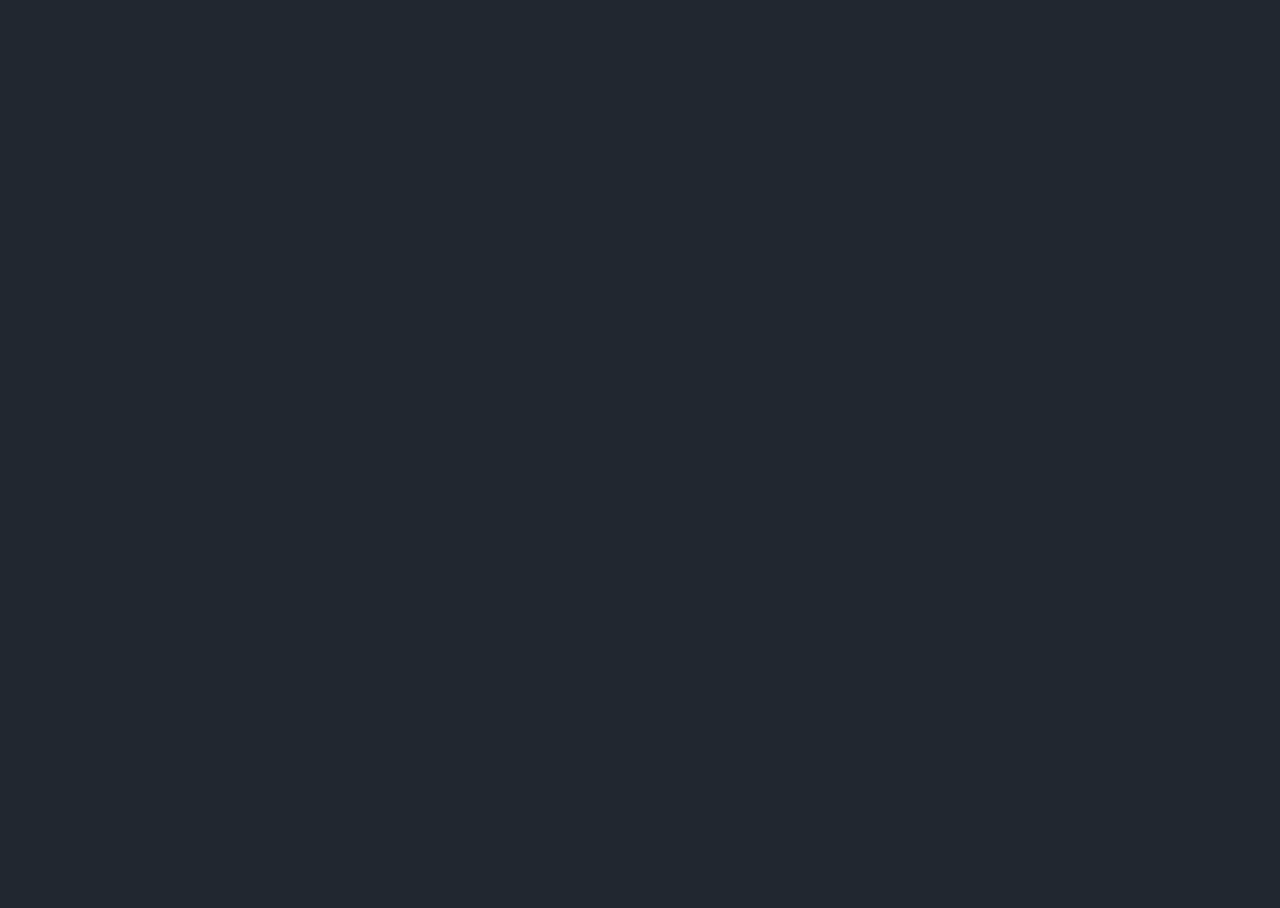
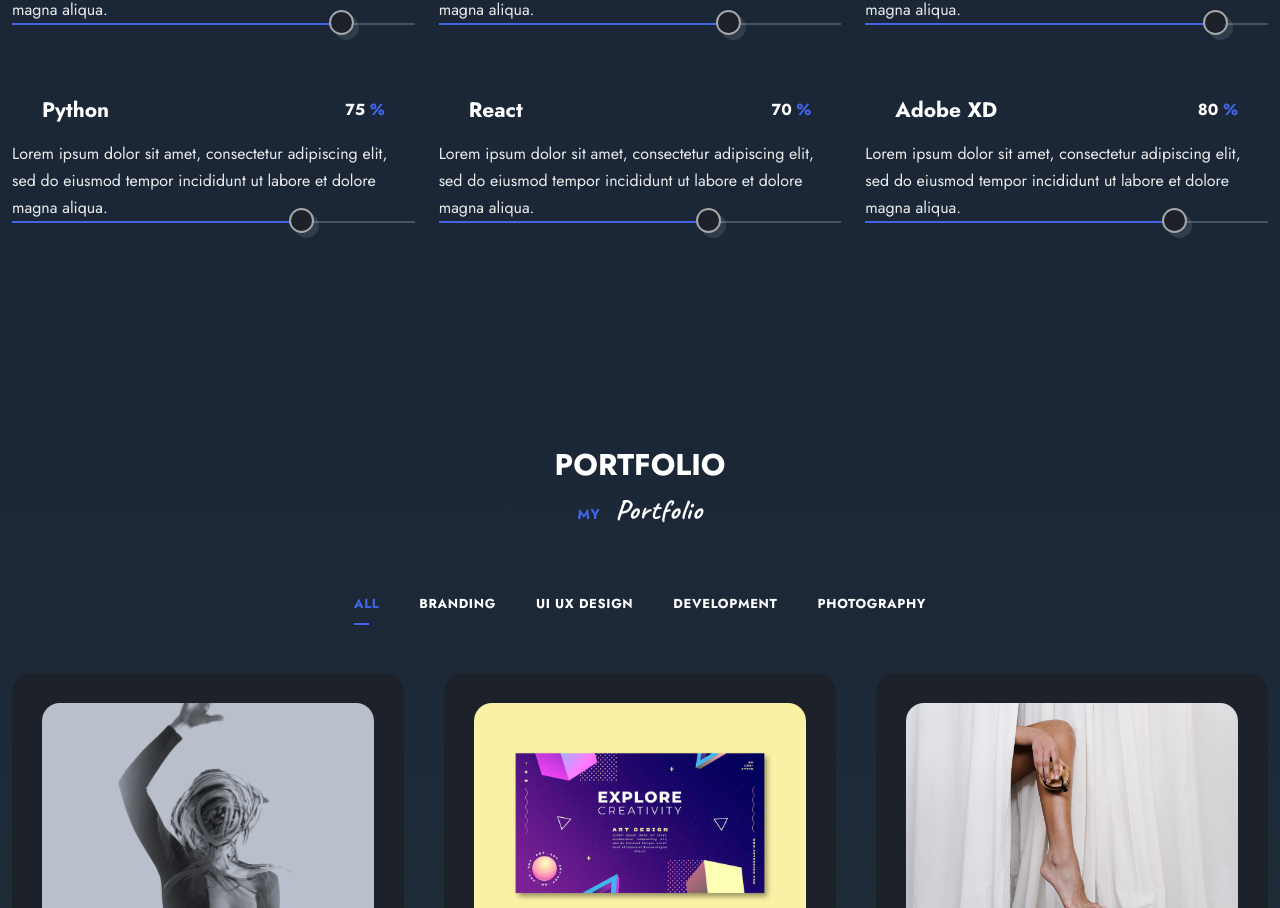
Before and after one commit to Jaymoo87/ViteReactPortfolio, a React (Vite) app: page / in a window 1280 px wide. Shown: the part 1892-2800 px from the top of the page. Before the commit the page ends 1638 px from the top, so only its background shows below. Built offline with nearby package versions, Linux system fonts and the light colour scheme.

Commit message:
some cool animation and some new pages. changed some colors and tones

```diff
--- a/package.json
+++ b/package.json
@@ -9,6 +9,7 @@
     "preview": "vite preview"
   },
   "dependencies": {
+    "framer-motion": "^9.1.6",
     "react": "^18.2.0",
     "react-dom": "^18.2.0",
     "react-icons": "^4.7.1",
--- a/src/App.css
+++ b/src/App.css
@@ -13,11 +13,11 @@
     *colors
     */
 
-  --primary-color: hsl(165, 60%, 40%);
+  --primary-color: hsl(227, 77%, 58%);
   --title-color: hsl(0, 0%, 100%);
   --text-color: hsl(0, 0%, 92%);
-  --bg-color: hsl(216, 18%, 16%);
-  --bg-color-alt: hsl(213, 10%, 21%);
+  --bg-color: hsl(214, 34%, 16%);
+  --bg-color-alt: hsl(212, 14%, 21%);
   --container-color: hsl(217, 18%, 14%);
   --border-color: hsl(210, 2%, 65%);
   --first-gradient: linear-gradient(0deg, var(--bg-color-alt) 0%, var(--bg-color) 100%);
@@ -119,6 +119,10 @@ image {
   padding-inline: 12px;
   margin-inline: auto;
 }
+.grid {
+  display: grid;
+  gap: 24px;
+}
 
 .text-cs {
   text-transform: uppercase;
@@ -177,6 +181,7 @@ image {
 
 .section__title {
   font-size: var(--h2-font-size);
+  text-transform: uppercase;
 }
 
 .section__subtitle {
@@ -205,6 +210,11 @@ image {
   border-radius: 18px;
 }
 
+.card-two {
+  padding: 30px;
+  border-radius: 20px;
+}
+
 .link {
   display: inline-flex;
   align-items: center;
--- a/src/App.jsx
+++ b/src/App.jsx
@@ -3,6 +3,8 @@ import "./App.css";
 
 import Home from "./components/home/Home";
 import Services from "./components/home/services/Services";
+import Portfolio from "./components/portfolio/Portfolio";
+import Skills from "./components/skills/Skills";
 
 function App() {
   const [count, setCount] = useState(0);
@@ -11,6 +13,8 @@ function App() {
     <main className="main">
       <Home />
       <Services />
+      <Skills />
+      <Portfolio />
     </main>
   );
 }
--- a/src/components/home/services/services.css
+++ b/src/components/home/services/services.css
@@ -55,10 +55,10 @@
 }
 
 .swiper-horizontal > .swiper-pagination-bullets .swiper-pagination-bullet:not(:last-child) {
-  margin-right: 20px;
+  margin-right: 30px;
 }
 
-.swiper-horizontal > .swiper-pagination-bullets .swiper-pagination-bullet {
+.swiper-horizontal > .swiper-pagination-bullets .swiper-pagination-bullet-active {
   background-color: var(--primary-color);
   width: 13px;
   height: 13px;
--- /dev/null
+++ b/src/components/portfolio/Items.jsx
@@ -0,0 +1,41 @@
+import React from "react";
+import { FaArrowRight } from "react-icons/fa";
+import shapeTwo from "../../assets/shape-2.png";
+import { motion } from "framer-motion";
+
+const Items = ({ projectItems }) => {
+  return (
+    <>
+      {projectItems.map((project) => {
+        const { id, img, category, title, description } = project;
+        return (
+          <motion.div
+            layout
+            animate={{ opacity: 1, scale: 1 }}
+            initial={{ opacity: 0.8, scale: 0.6 }}
+            exit={{ opacity: 0.8, scale: 0.6 }}
+            transition={{ duration: 0.5 }}
+            className="portfolio__items card card-two"
+            key={id}
+          >
+            <div className="portfolio__img-wrapper">
+              <img src={img} className="portfolio__img" />
+            </div>
+
+            <span className="portfolio__category text-cs">{category}</span>
+            <h3 className="portfolio__title">{title}</h3>
+            <p className="portfolio__description">{description}</p>
+            <a href="" className="link">
+              See Pricing
+              <FaArrowRight className="link__icon"></FaArrowRight>
+            </a>
+
+            <img src={shapeTwo} alt="" className="shape c__shape" />
+          </motion.div>
+        );
+      })}
+    </>
+  );
+};
+
+export default Items;
--- /dev/null
+++ b/src/components/portfolio/List.jsx
@@ -0,0 +1,26 @@
+import React, { useState } from "react";
+
+const List = ({ list, filterItems }) => {
+  const [active, setActive] = useState(0);
+
+  return (
+    <div className="portfolio__list">
+      {list.map((category, index) => {
+        return (
+          <button
+            className={`${active === index ? "active-work" : ""} portfolio__list-item text-cs`}
+            key={index}
+            onClick={() => {
+              setActive(index);
+              filterItems(category);
+            }}
+          >
+            {category}
+          </button>
+        );
+      })}
+    </div>
+  );
+};
+
+export default List;
--- /dev/null
+++ b/src/components/portfolio/Portfolio.jsx
@@ -0,0 +1,42 @@
+import React, { useState } from "react";
+import List from "./List";
+import Items from "./Items";
+import { projects } from "../../Data";
+import "./portfolio.css";
+import { AnimatePresence } from "framer-motion";
+
+const allNavList = ["all", ...new Set(projects.map((project) => project.category))];
+console.log(allNavList);
+
+const Portfolio = () => {
+  const [projectItems, setProjectItems] = useState(projects);
+  const [navList, setNavList] = useState(allNavList);
+
+  const filterItems = (category) => {
+    if (category === "all") {
+      setProjectItems(projects);
+      return;
+    }
+    const newProjectItems = projects.filter((item) => item.category === category);
+    setProjectItems(newProjectItems);
+  };
+
+  return (
+    <section className="portfolio section" id="work">
+      <h2 className="section__title">Portfolio</h2>
+      <p className="section__subtitle text-cs">
+        My <span>Portfolio</span>
+      </p>
+
+      <List list={navList} filterItems={filterItems} />
+
+      <div className="portfolio__container container grid">
+        <AnimatePresence initial={false}>
+          <Items projectItems={projectItems} />
+        </AnimatePresence>
+      </div>
+    </section>
+  );
+};
+
+export default Portfolio;
--- /dev/null
+++ b/src/components/portfolio/portfolio.css
@@ -0,0 +1,82 @@
+.portfolio {
+  background-image: var(--first-gradient);
+}
+
+.portfolio__list {
+  display: flex;
+  justify-content: center;
+  column-gap: 40px;
+  margin-bottom: 60px;
+}
+
+.portfolio__list-item {
+  color: var(--title-color);
+  font-size: var(--tiny-font-size);
+  font-weight: 700;
+  position: relative;
+  transition: all 0.7s var(--transition);
+}
+
+.portfolio__list-item::before {
+  content: "";
+  width: 0;
+  height: 2px;
+  max-width: 60%;
+  background-color: var(--primary-color);
+  position: absolute;
+  bottom: -12px;
+  left: 0;
+  transition: all 0.3s var(--transition);
+}
+
+.active-work {
+  color: var(--primary-color);
+}
+
+.active-work::before,
+.portfolio__list-item:hover::before {
+  width: 40px;
+}
+
+.portfolio__container {
+  grid-template-columns: repeat(3, 1fr);
+  gap: 40px;
+}
+
+.portfolio__img-wrapper {
+  border-radius: 18px;
+  overflow: hidden;
+}
+
+.portfolio__img {
+  height: 240px;
+  width: 100%;
+  object-fit: cover;
+  vertical-align: middle;
+  transition: all 0.6s var(--transition);
+}
+
+.portfolio__item:hover .portfolio__img {
+  transform: scale(1.04);
+}
+
+.portfolio__category {
+  color: var(--primary-color);
+  font-size: var(--tiny-font-size);
+  font-weight: 700;
+  margin-bottom: 5px;
+  display: block;
+}
+
+.portfolio__category,
+.portfolio__description {
+  margin-top: 30px;
+}
+
+.portfolio__title {
+  font-size: var(--h4-font-size);
+}
+
+.portfolio__description {
+  min-height: 125px;
+}
--- /dev/null
+++ b/src/components/skills/Skills.jsx
@@ -0,0 +1,37 @@
+import React from "react";
+import { skills } from "../../Data";
+import "./skills.css";
+
+const Skills = () => {
+  return (
+    <section className="skills section" id="skills">
+      <h2 className="section__title">Professional Skills</h2>
+      <p className="section__subtitle text-cs">
+        My <span>Skills</span>
+      </p>
+      <div className="skills__container container grid">
+        {skills.map(({ name, percentage, description }, index) => {
+          return (
+            <div key={index} className="skills__item">
+              <div className="skills__titles">
+                <h3 className="skills__name">{name}</h3>
+                <span className="skills__number">
+                  {percentage} <span>%</span>
+                </span>
+              </div>
+              <p className="skill__description">{description}</p>
+
+              <div className="skills__bar">
+                <span className="skills__percentage" style={{ width: `${percentage}%` }}>
+                  <span></span>
+                </span>
+              </div>
+            </div>
+          );
+        })}
+      </div>
+    </section>
+  );
+};
+
+export default Skills;
--- /dev/null
+++ b/src/components/skills/skills.css
@@ -0,0 +1,63 @@
+.skills {
+  background-image: var(--third-gradient);
+}
+
+.skills__container {
+  grid-template-columns: repeat(3, 1fr);
+  row-gap: 70px;
+}
+
+.skills__titles,
+.skills__description {
+  padding-inline: 30px;
+}
+
+.skills__titles {
+  display: flex;
+  justify-content: space-between;
+  align-items: center;
+  margin-bottom: 15px;
+}
+.skills__name {
+  font-size: var(--largest-font-size);
+}
+
+.skills__number {
+  color: var(--title-color);
+  font-weight: 700;
+}
+
+.skills__number span {
+  color: var(--primary-color);
+}
+
+.skills__description {
+  margin-bottom: 30px;
+}
+
+.skills__bar,
+.skills__percentage {
+  height: 2px;
+}
+
+.skills__bar {
+  background: rgba(255, 255, 255, 0.2);
+}
+
+.skills__percentage {
+  background-color: var(--primary-color);
+  display: block;
+  position: relative;
+}
+
+.skills__percentage span {
+  background-color: var(--container-color);
+  border: 2px solid var(--border-color);
+  box-shadow: var(--shadow);
+  width: 25px;
+  height: 25px;
+  border-radius: 50%;
+  position: absolute;
+  right: 0;
+  top: -13px;
+}
```
Also changed, not shown: 1 other file (tests, documents, lock files or other folders).
